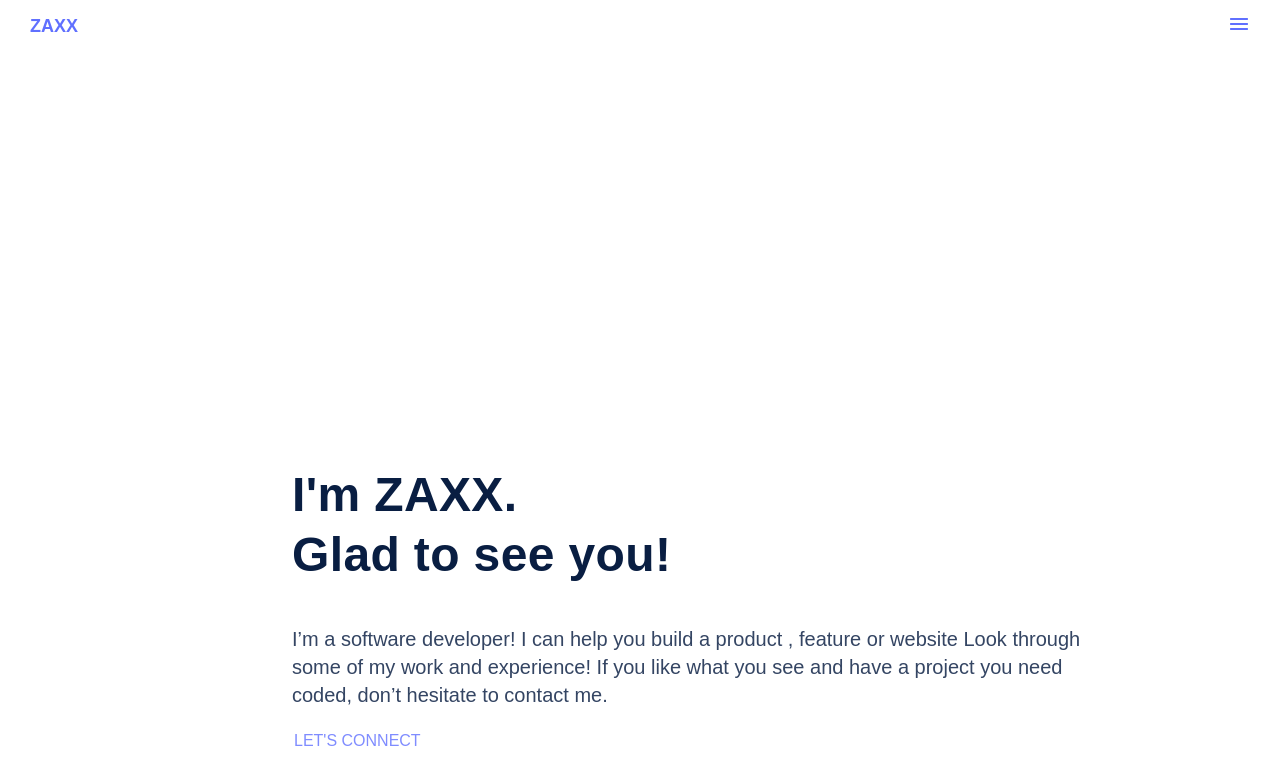
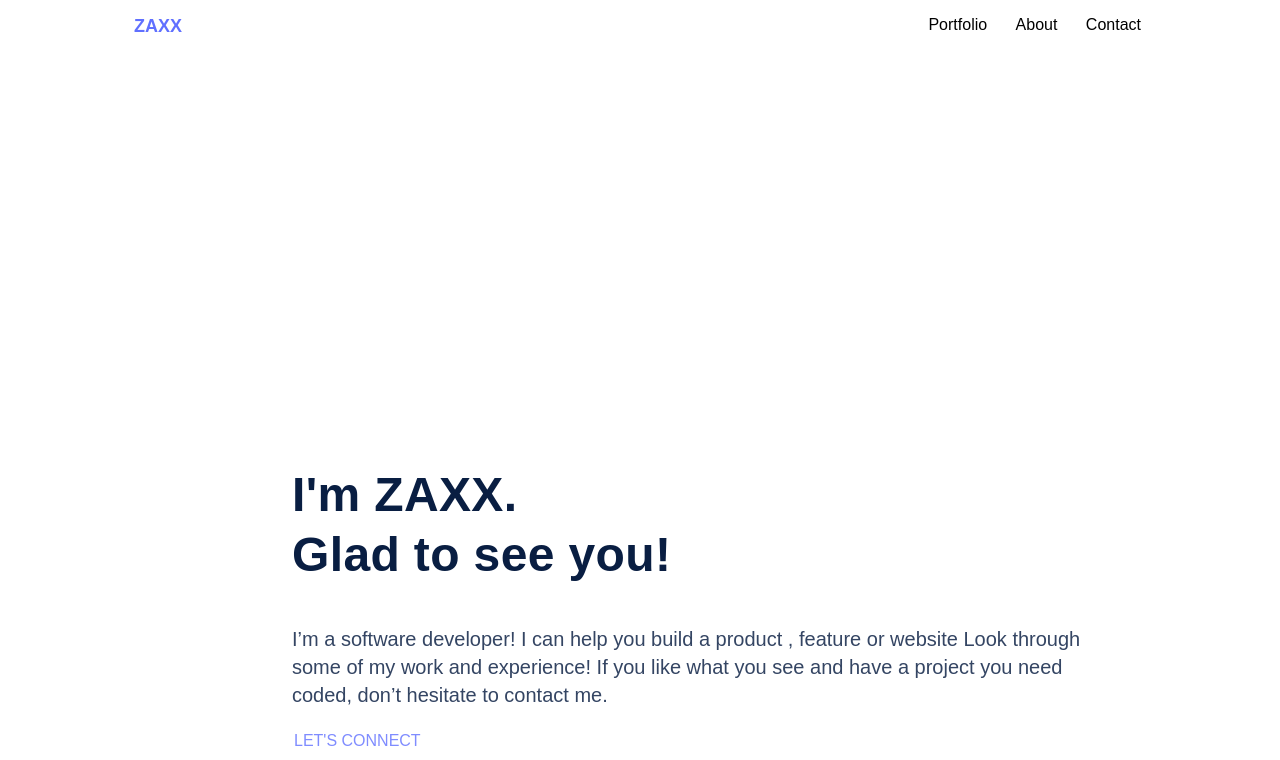
Before and after one commit to ZAX20/My_Portfolio, a website: page index.html in a window 1280 px wide. Shown: the top 760 px of the page. Drawn offline with Linux system fonts and the light colour scheme.

Commit message:
already desktop version

```diff
--- a/index.html
+++ b/index.html
@@ -13,10 +13,15 @@
         <!-- introduceSection -->
         <header>
             <span class="my-logo">ZAXX</span>
-            <nav>
+            <nav class="mobile-tag">
                 <a href="#">
                     <img src="Assets/Union2.png" alt="union2Icon">
                 </a>
+            </nav>
+            <nav class="desktop-tag">
+                <span>Portfolio</span>
+                <span>About</span>
+                <span>Contact</span>
             </nav>
         </header>
         <section class="firstpageSection">
--- a/style.css
+++ b/style.css
@@ -26,6 +26,17 @@ header {
   line-height: 20px;
   padding-left: 30px;
   text-decoration: none;
+}
+
+.desktop-tag {
+  display: none;
+  gap: 8px;
+  margin-right: 95px;
+}
+
+.desktop-tag span {
+  gap: 10px;
+  padding: 10px 12px;
 }
 
 nav {
@@ -490,5 +501,16 @@ nav {
     width: 447px;
   }
 
+  .desktop-tag {
+    display: block;
+  }
+
+  .mobile-tag {
+    display: none;
+  }
+
+  .my-logo {
+    margin-left: 104px;
+  }
 
 }
```
